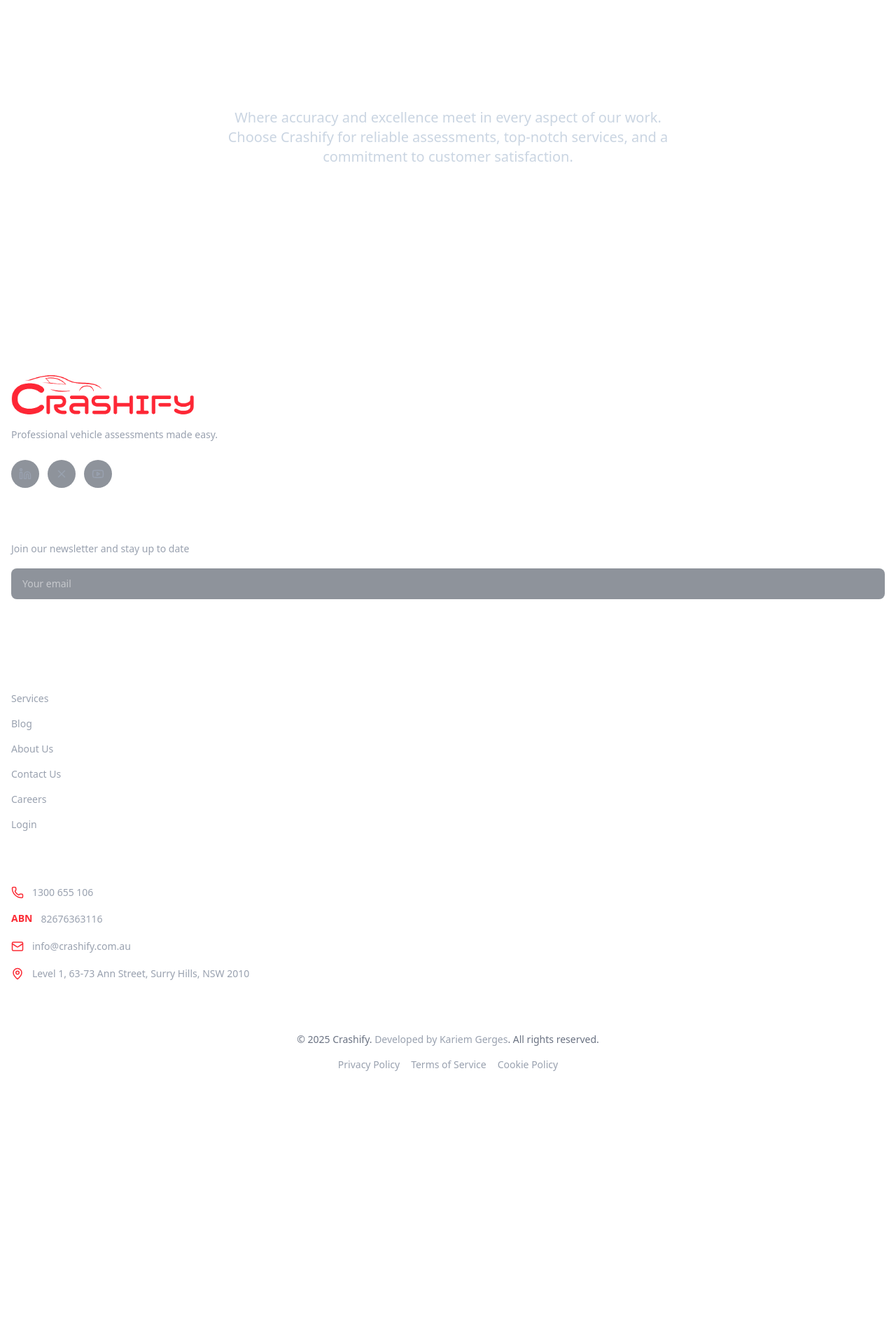
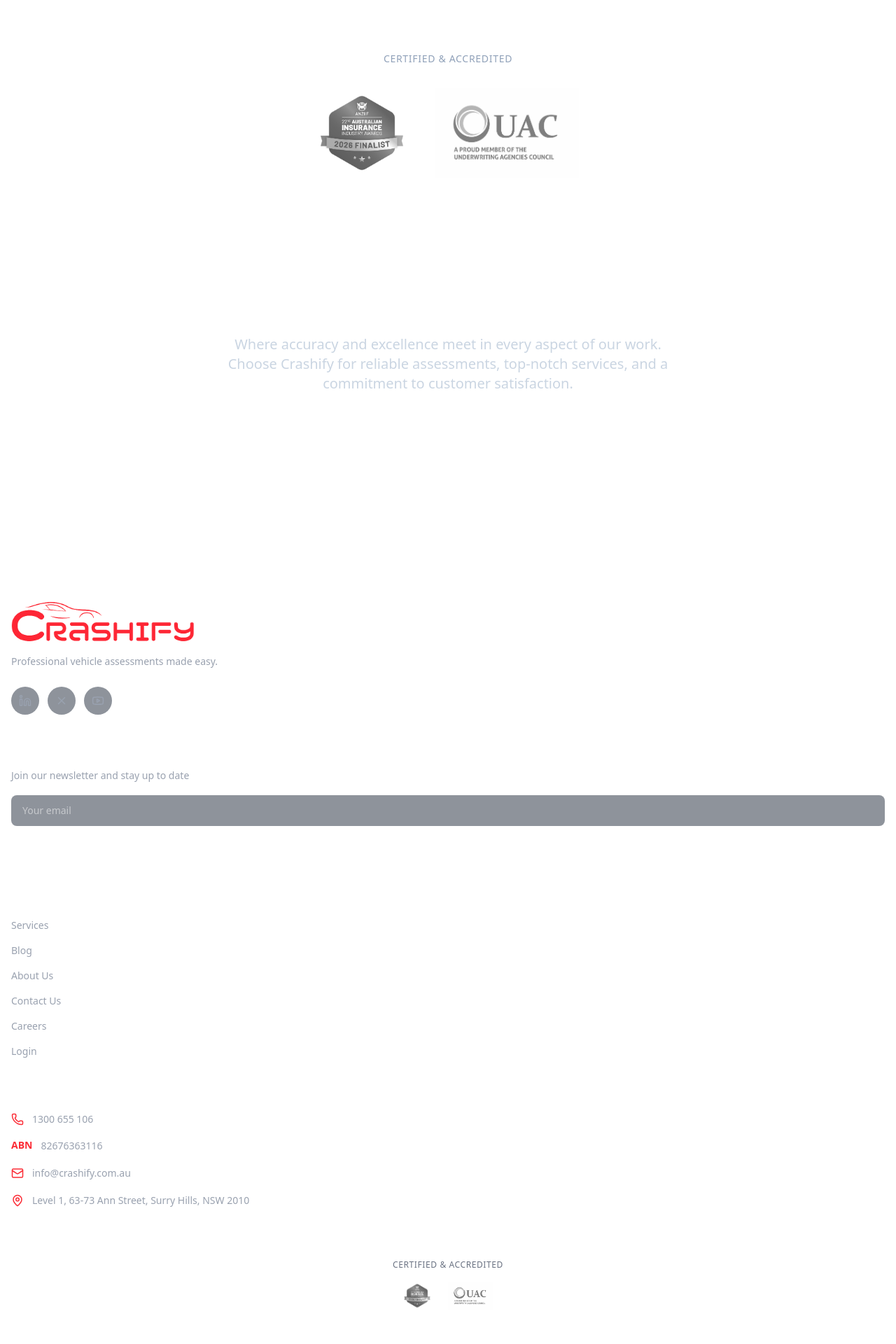
Before and after one commit to kariemGerges/crashify, a Next.js app: page /pages/about in a window 1280 px wide. Shown: the part 5900-7820 px from the top of the page at 70% size. Before the commit the page ends 7479 px from the top, so only its background shows below. Built offline with nearby package versions, Linux system fonts and the light colour scheme.

Commit message:
add logo

```diff
--- a/src/app/components/Footer.tsx
+++ b/src/app/components/Footer.tsx
@@ -1,6 +1,7 @@
 import { Phone, Mail, MapPin, X, Linkedin, Youtube } from 'lucide-react';
 import Link from 'next/link';
 import Logo from '@/app/components/logo';
+import Image from 'next/image';
 
 export default function Footer() {
     const footerLinks = [
@@ -54,6 +55,19 @@ export default function Footer() {
         { href: '/pages/privacy', label: 'Privacy Policy' },
         { href: '/pages/terms', label: 'Terms of Service' },
         { href: '/pages/cookies', label: 'Cookie Policy' },
+    ];
+
+    const certifications = [
+        {
+            href: 'https://www.aami.com.au/',
+            src: '/AU.png',
+            alt: 'AU logo',
+        },
+        {
+            href: 'https://www.example-industry-body.com.au/',
+            src: '/UAC.jpg',
+            alt: 'UAC logo',
+        },
     ];
 
     const year = new Date().getFullYear();
@@ -164,6 +178,33 @@ export default function Footer() {
                     </div>
                 </div>
 
+                {/* Certifications */}
+                <div className="border-t border-gray-800/50 pt-8 sm:pt-10 mb-8 sm:mb-10">
+                    <p className="text-gray-500 text-xs sm:text-sm uppercase tracking-wider mb-4 sm:mb-6 text-center md:text-left">
+                        Certified & Accredited
+                    </p>
+                    <div className="flex flex-wrap items-center justify-center md:justify-start gap-6 sm:gap-8">
+        {certifications.map(cert => (
+
+                <a
+                key={cert.src}
+                href={cert.href}
+                target="_blank"
+                rel="noopener noreferrer"
+                className="opacity-70 hover:opacity-100 grayscale hover:grayscale-0 transition-all duration-300"
+            >
+                <Image
+                    src={cert.src}
+                    alt={cert.alt}
+                    width={140}
+                    height={140}
+                    className="h-10 sm:h-12 w-auto object-contain"
+                />
+            </a>
+        ))}
+        </div>
+                </div>
+
                 {/* Bottom Bar */}
                 <div className="border-t border-gray-800/50 pt-8 sm:pt-10 flex flex-col md:flex-row justify-between items-center space-y-4 md:space-y-0">
                     <p className="text-gray-500 text-sm sm:text-base">
@@ -185,6 +226,7 @@ export default function Footer() {
                         ))}
                     </div>
                 </div>
+
             </div>
         </footer>
     );
--- a/src/app/components/HomePage/Hero.tsx
+++ b/src/app/components/HomePage/Hero.tsx
@@ -2,6 +2,23 @@ import Image from 'next/image';
 import carImage from '../../../../public/heroCar.png';
 import TakeSpin from '../TakeSpin';
 import StatCard from '@/app/components/HomePage/animated-stats-cards';
+
+const certifications = [
+    {
+        href: 'https://www.aami.com.au/',
+        src: '/AU.png',
+        alt: 'AU logo',
+        width: 730,
+        height: 730,
+    },
+    {
+        href: 'https://www.example-industry-body.com.au/',
+        src: '/UAC.jpg',
+        alt: 'UAC logo',
+        width: 874,
+        height: 543,
+    },
+];
 
 export default function CrashifyHero() {
     return (
@@ -186,6 +203,32 @@ export default function CrashifyHero() {
                         </p>
                     </div>
 
+                    {/* Certified & Accredited */}
+                    <div className="px-4 sm:px-6">
+                        <p className="text-gray-500 text-xs sm:text-sm uppercase tracking-wider mb-6 sm:mb-8">
+                            Certified & Accredited
+                        </p>
+                        <div className="flex flex-wrap items-center justify-center gap-8 sm:gap-12 md:gap-16">
+                            {certifications.map(cert => (
+                                <a
+                                    key={cert.src}
+                                    href={cert.href}
+                                    target="_blank"
+                                    rel="noopener noreferrer"
+                                    className="opacity-70 hover:opacity-100 grayscale hover:grayscale-0 transition-all duration-300"
+                                >
+                                    <Image
+                                        src={cert.src}
+                                        alt={cert.alt}
+                                        width={cert.width}
+                                        height={cert.height}
+                                        className="h-24 sm:h-32 md:h-40 w-auto object-contain"
+                                    />
+                                </a>
+                            ))}
+                        </div>
+                    </div>
+
                     {/* Stats Section */}
                     <div className="py-4 sm:py-6">
                         <StatCard />
--- a/src/app/pages/(main)/about/page.tsx
+++ b/src/app/pages/(main)/about/page.tsx
@@ -1,5 +1,6 @@
 'use client';
 import React, { useState, useEffect } from 'react';
+import Image from 'next/image';
 import {
     Eye,
     Zap,
@@ -99,6 +100,23 @@ export default function CrashifyAbout() {
             ],
             color: 'from-yellow-500 to-orange-500',
             delay: '500',
+        },
+    ];
+
+    const certifications = [
+        {
+            href: 'https://www.aami.com.au/',
+            src: '/AU.png',
+            alt: 'AU logo',
+            width: 730,
+            height: 730,
+        },
+        {
+            href: 'https://www.example-industry-body.com.au/',
+            src: '/UAC.jpg',
+            alt: 'UAC logo',
+            width: 874,
+            height: 543,
         },
     ];
 
@@ -689,6 +707,36 @@ export default function CrashifyAbout() {
                     </div>
                 </div>
 
+                {/* Certified & Accredited */}
+                <div className="mb-20">
+                    <div className="max-w-6xl mx-auto">
+                        <div className="relative p-8 md:p-12 bg-gradient-to-br from-white/5 to-white/10 backdrop-blur-xl rounded-3xl border border-white/10 shadow-2xl">
+                            <p className="text-slate-400 text-sm uppercase tracking-wider mb-8 sm:mb-10 text-center">
+                                Certified & Accredited
+                            </p>
+                            <div className="flex flex-wrap items-center justify-center gap-10 sm:gap-16 md:gap-20">
+                                {certifications.map(cert => (
+                                    <a
+                                        key={cert.src}
+                                        href={cert.href}
+                                        target="_blank"
+                                        rel="noopener noreferrer"
+                                        className="opacity-70 hover:opacity-100 grayscale hover:grayscale-0 transition-all duration-300"
+                                    >
+                                        <Image
+                                            src={cert.src}
+                                            alt={cert.alt}
+                                            width={cert.width}
+                                            height={cert.height}
+                                            className="h-32 sm:h-40 md:h-48 w-auto object-contain"
+                                        />
+                                    </a>
+                                ))}
+                            </div>
+                        </div>
+                    </div>
+                </div>
+
                 {/* CTA Section */}
                 <div className="text-center relative">
                     <div className="absolute inset-0 bg-gradient-to-r from-red-500/20 via-pink-900/20 to-gray-900/20 blur-3xl" />
```
Also changed, not shown: public/AU.png (added), public/UAC.jpg (added).
